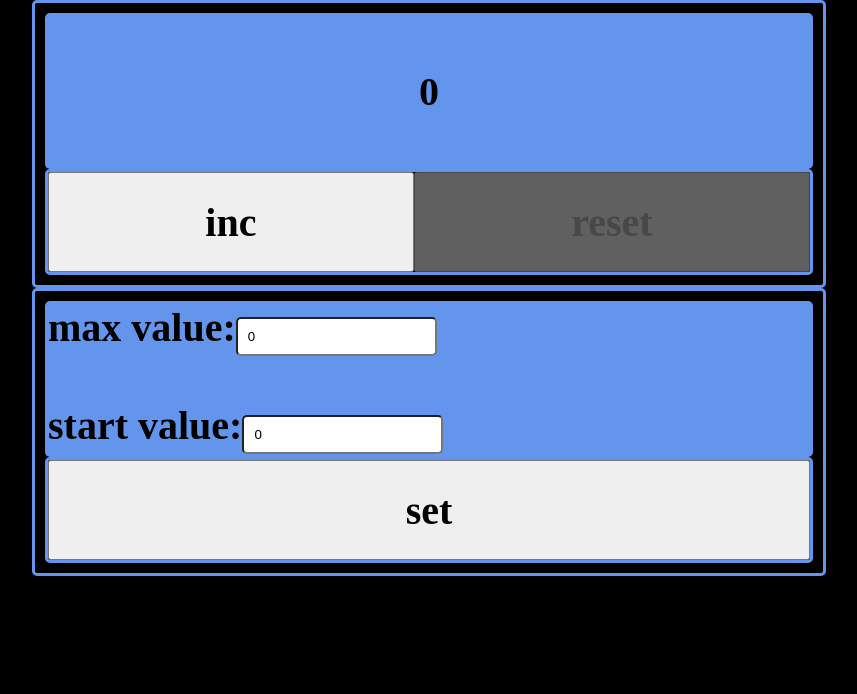
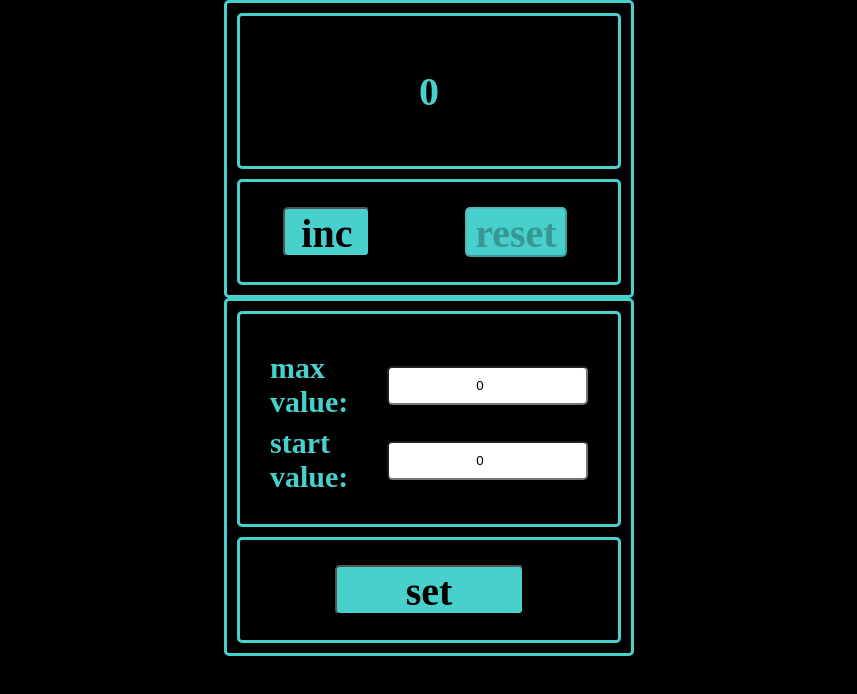
Before and after one commit to avkotau/counter, a React (Create React App) app: page / in a window 1280 px wide. Shown: the top 694 px of the page, without its empty margins (211-1068 px from the left). Built offline with nearby package versions, Linux system fonts and the light colour scheme.

Commit message:
did localStorage, styles

```diff
--- a/src/App.tsx
+++ b/src/App.tsx
@@ -19,14 +19,13 @@ function App(): JSX.Element {
     const changeCountMax = (e: ChangeEvent<HTMLInputElement>) => {
         setCountMax(Number(e.currentTarget.value))
     }
+
     const changeCountStart = (e: ChangeEvent<HTMLInputElement>) => {
         setCountStart(Number(e.currentTarget.value))
     }
 
-
     const increaseCount = () => {
         setCount(count += 1)
-
     }
 
     const resetCount = () => {
@@ -35,9 +34,11 @@ function App(): JSX.Element {
 
     useEffect(() => {
         let getLocalString = localStorage.getItem('countValue')
+
         if (getLocalString) {
             let newCountValue = JSON.parse(getLocalString)
             setCount(newCountValue)
+
         }
     }, [])
 
--- a/src/FIrstCounter/Buttons.module.css
+++ b/src/FIrstCounter/Buttons.module.css
@@ -1,8 +1,10 @@
 .buttonsContainer {
-    border: 3px solid cornflowerblue;
+    border: 3px solid mediumturquoise;
     border-radius: 5px;
     height: 100px;
     display: grid;
+    align-items: center;
+    justify-items: center;
 }
 
 .fontButton {
@@ -13,4 +15,8 @@
 
 button {
     grid-row: 1;
+    width: 50%;
+    height: 50%;
+    background: mediumturquoise;
+    border-radius: 5px;
 }
--- a/src/FIrstCounter/Counter.module.css
+++ b/src/FIrstCounter/Counter.module.css
@@ -1,8 +1,8 @@
 .counterContainer {
-    border: 3px solid cornflowerblue;
+    border: 3px solid mediumturquoise;
     border-radius: 5px;
     padding: 10px;
-    width: 60%;
+    width: 30%;
     height: 70%;
 
     display: grid;
--- a/src/FIrstCounter/Display.module.css
+++ b/src/FIrstCounter/Display.module.css
@@ -1,15 +1,20 @@
 .displayContainer {
-    border: 3px solid cornflowerblue;
+    border: 3px solid mediumturquoise;
     border-radius: 5px;
-    background-color: cornflowerblue;
+    /*background-color: mediumturquoise;*/
     height: 150px;
 
     display: grid;
     justify-content: center;
     align-content: center;
+    margin-bottom: 10px;
+}
 
-}
 .redText {
     font-size: 50px;
-    color:red;
+    color: red;
 }
+
+.dispText {
+    color: mediumturquoise;
+}
--- a/src/FIrstCounter/Display.tsx
+++ b/src/FIrstCounter/Display.tsx
@@ -18,7 +18,7 @@ const Display: React.FC<PropsType> = (
 
     return (
         <div className={styles.displayContainer}>
-            <div className={count === countMax && countStart > 0 ? styles.redText : ''}>{count}</div>
+            <div className={count === countMax && countStart > 0 ? styles.redText : styles.dispText}>{count}</div>
         </div>
     );
 };
--- a/src/SecondCounter/Buttons.module.css
+++ b/src/SecondCounter/Buttons.module.css
@@ -1,8 +1,11 @@
 .buttonsContainer {
-    border: 3px solid cornflowerblue;
+    border: 3px solid mediumturquoise;
     border-radius: 5px;
     height: 100px;
     display: grid;
+    align-items: center;
+    justify-items: center;
+
 }
 
 .fontButton {
@@ -13,4 +16,8 @@
 
 button {
     grid-row: 1;
+    width: 50%;
+    height: 50%;
+    background: mediumturquoise;
+    border-radius: 5px;
 }
--- a/src/SecondCounter/Counter.module.css
+++ b/src/SecondCounter/Counter.module.css
@@ -1,8 +1,8 @@
 .counterContainer {
-    border: 3px solid cornflowerblue;
+    border: 3px solid mediumturquoise;
     border-radius: 5px;
     padding: 10px;
-    width: 60%;
+    width: 30%;
     height: 70%;
 
     display: grid;
--- a/src/SecondCounter/Display.module.css
+++ b/src/SecondCounter/Display.module.css
@@ -1,24 +1,35 @@
 .displayContainer {
-    border: 3px solid cornflowerblue;
+    border: 3px solid mediumturquoise;
     border-radius: 5px;
-    background-color: cornflowerblue;
     height: 150px;
 
     display: grid;
     justify-content: center;
     align-content: center;
     grid-template: 1fr/ 1fr;
+    margin-bottom: 10px;
+    padding: 30px;
 }
+
 .redText {
     font-size: 50px;
-    color:red;
+    color: red;
+}
+
+.dispText {
+    color: mediumturquoise;
+    font-size: 30px;
 }
 
 .inputContainer {
+    display: flex;
+    align-items: center;
+    justify-content: space-between;
 
 }
 
 .input {
     padding: 10px;
     border-radius: 5px;
+    text-align: center;
 }
--- a/src/SecondCounter/Display.tsx
+++ b/src/SecondCounter/Display.tsx
@@ -25,11 +25,11 @@ const Display: React.FC<PropsType> = (
     return (
         <div className={styles.displayContainer}>
             <div className={styles.inputContainer}>
-                max value:
+                <span className={styles.dispText}>max value:</span>
                 <input type="number" onChange={changeCountMax} value={countMax}  className={styles.input}/>
             </div>
             <div className={styles.inputContainer}>
-                start value:
+                <span className={styles.dispText}>start value:</span>
                 <input type="number" onChange={changeCountStart} value={countStart} className={styles.input}/>
             </div>
         </div>
--- a/src/index.tsx
+++ b/src/index.tsx
@@ -8,11 +8,14 @@ const root = ReactDOM.createRoot(
   document.getElementById('root') as HTMLElement
 );
 root.render(
-  <React.StrictMode>
-    <App />
-  </React.StrictMode>
+  // <React.StrictMode>
+    <>
+        <App />
+    </>,
+
+
 );
-
+{/*</React.StrictMode>*/}
 // If you want to start measuring performance in your app, pass a function
 // to log results (for example: reportWebVitals(console.log))
 // or send to an analytics endpoint. Learn more: https://bit.ly/CRA-vitals
```
